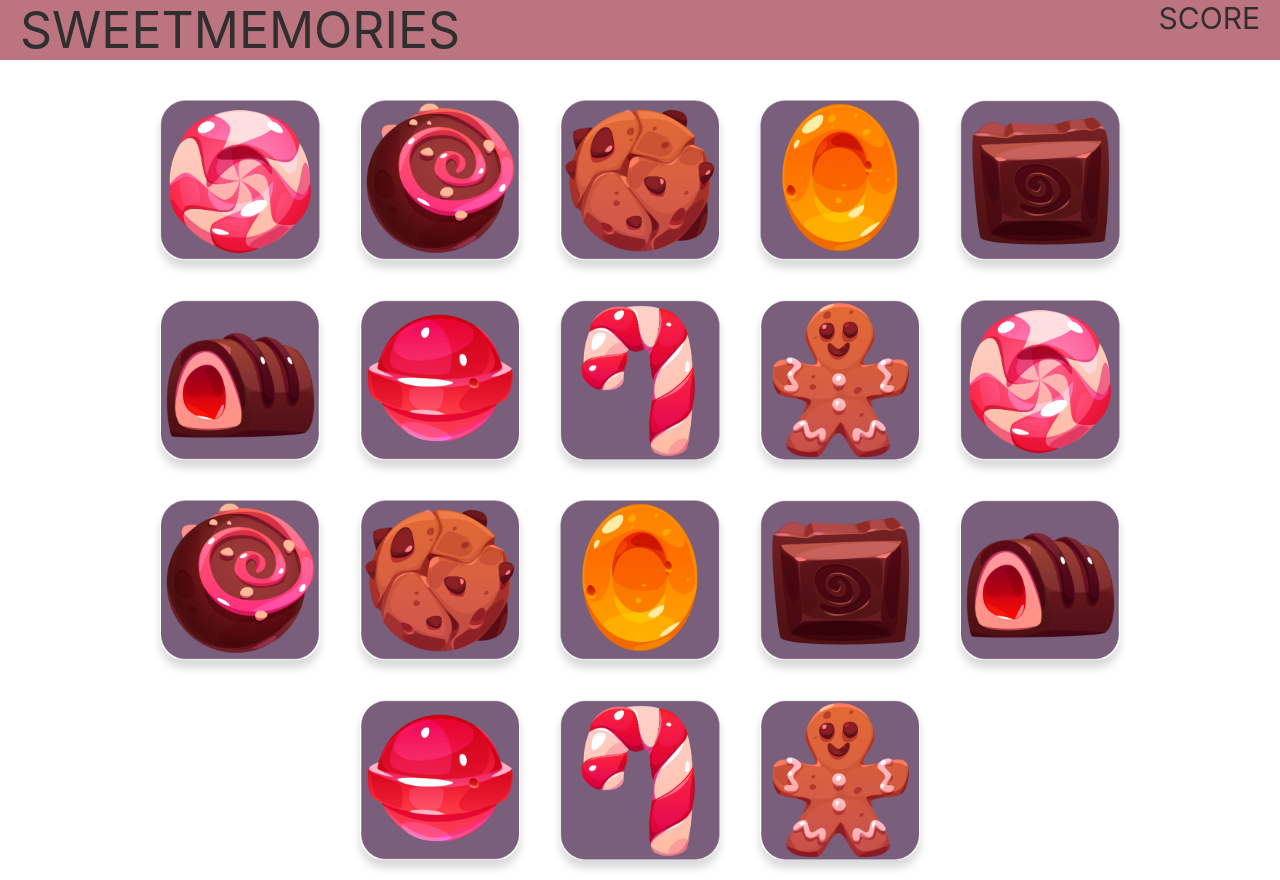
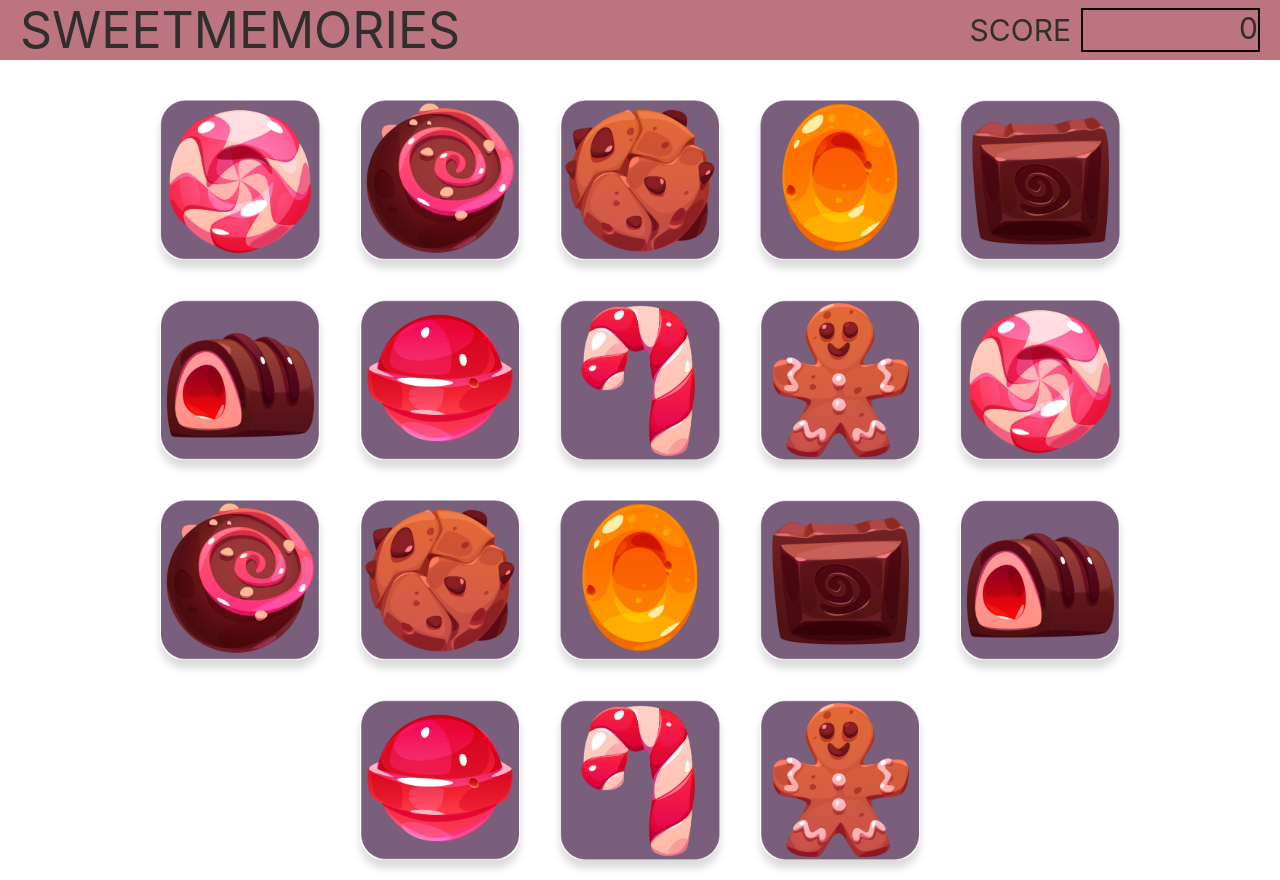
Before and after one commit to soniamogo/sweetMemories, a React (Create React App) app: page / in a window 1280 px wide. Built offline with nearby package versions, Linux system fonts and the light colour scheme.

Commit message:
funcionando con cartas a la vista 10/08

```diff
--- a/src/componentes/Cabecera/index.js
+++ b/src/componentes/Cabecera/index.js
@@ -1,14 +1,15 @@
 import React from 'react'
 import './style.css'
 
-const Cabecera = () => {
+const Cabecera = ({puntuacion}) => {
   return (
     <div id="cabecera">
         <div id='izquierda'>
             SWEETMEMORIES
         </div>
         <div id='derecha'>
-            SCORE
+            <div>SCORE</div>
+            <div id='puntuacion'>{puntuacion}</div>
         </div>
     </div>
   )
--- a/src/componentes/Cabecera/style.css
+++ b/src/componentes/Cabecera/style.css
@@ -12,6 +12,17 @@
 }
 
 #derecha{
+    display: flex;
+    justify-content: center;
+    align-items: center;
     margin-right: 20px;
     font-size: 30px;
 }
+
+#puntuacion{
+    width: 175px;
+    height: 40px;
+    margin-left: 10px;
+    border: 2px solid black;
+    text-align: right;
+}
--- a/src/componentes/CartaFrontal/index.js
+++ b/src/componentes/CartaFrontal/index.js
@@ -11,21 +11,30 @@ import Carta8 from '../../img/8.png'
 import Carta9 from '../../img/9.png'
 
 
-const CartaFrontal = ({carta, seleccion1, seleccion2, puntuacion, jugada, handleClick}) => {
-  handleClick = () =>{
-    jugada(seleccion1, seleccion2, puntuacion)
+const CartaFrontal = ({carta, seleccion}) => {
+  const giraCarta = () =>{
+    seleccion(carta)
   }
   return (
     <div id='carta'>
-        {carta === 'Carta1' && <img src={Carta1} onClick={handleClick}/>}
-        {carta === 'Carta2' && <img src={Carta2}/>}
-        {carta === 'Carta3' && <img src={Carta3}/>}
-        {carta === 'Carta4' && <img src={Carta4}/>}
-        {carta === 'Carta5' && <img src={Carta5}/>}
-        {carta === 'Carta6' && <img src={Carta6}/>}
-        {carta === 'Carta7' && <img src={Carta7}/>}
-        {carta === 'Carta8' && <img src={Carta8}/>}
-        {carta === 'Carta9' && <img src={Carta9}/>}
+        {carta === 'Carta1' && <img src={Carta1} onClick={giraCarta}/>}
+        {carta === 'Carta2' && <img src={Carta2} onClick={giraCarta}/>}
+        {carta === 'Carta3' && <img src={Carta3} onClick={giraCarta}/>}
+        {carta === 'Carta4' && <img src={Carta4} onClick={giraCarta}/>}
+        {carta === 'Carta5' && <img src={Carta5} onClick={giraCarta}/>}
+        {carta === 'Carta6' && <img src={Carta6} onClick={giraCarta}/>}
+        {carta === 'Carta7' && <img src={Carta7} onClick={giraCarta}/>}
+        {carta === 'Carta8' && <img src={Carta8} onClick={giraCarta}/>}
+        {carta === 'Carta9' && <img src={Carta9} onClick={giraCarta}/>}
+        {carta === 'Carta10' && <img src={Carta1} onClick={giraCarta}/>}
+        {carta === 'Carta11' && <img src={Carta2} onClick={giraCarta}/>}
+        {carta === 'Carta12' && <img src={Carta3} onClick={giraCarta}/>}
+        {carta === 'Carta13' && <img src={Carta4} onClick={giraCarta}/>}
+        {carta === 'Carta14' && <img src={Carta5} onClick={giraCarta}/>}
+        {carta === 'Carta15' && <img src={Carta6} onClick={giraCarta}/>}
+        {carta === 'Carta16' && <img src={Carta7} onClick={giraCarta}/>}
+        {carta === 'Carta17' && <img src={Carta8} onClick={giraCarta}/>}
+        {carta === 'Carta18' && <img src={Carta9} onClick={giraCarta}/>}
     </div>
   )
 }
--- a/src/componentes/SweetMemories/index.js
+++ b/src/componentes/SweetMemories/index.js
@@ -7,25 +7,55 @@ export default class SweetMemories extends Component {
   constructor(props) {
       super(props)
       this.state = {
-          seleccion1:'algo',
-          seleccion2:'algo2',
+          seleccion1:'',
+          seleccion2:'',
           puntuacion:0,
       }
   }
 
-  jugada = (seleccion1, seleccion2, puntuacion) =>{
+  seleccion = (select) =>{
+    console.log('ejecutando inicio')
+    console.log(seleccion1, seleccion2)
+    var {seleccion1, seleccion2} = this.state
+    if(seleccion1 === ''){
+      seleccion1 = select
+    }else{
+      seleccion2 = select
+    }
+    console.log(seleccion1, seleccion2)
+    this.setState({seleccion1:seleccion1, seleccion2:seleccion2})
+    if(seleccion1 !=='' && seleccion2 !==''){
+      this.jugada(seleccion1, seleccion2)
+    }
+  }
+
+  jugada = (select1, select2) =>{
     var {seleccion1, seleccion2, puntuacion} = this.state
-    if(seleccion1 === seleccion2){
-      puntuacion = puntuacion + 100;
-      console.log(puntuacion, seleccion1, seleccion2)
-    }
-    this.setState({seleccion1:seleccion1, seleccion2:seleccion2, puntuacion:puntuacion})
+    console.log('ejecutando jugada')
+    console.log(seleccion1, seleccion2, puntuacion)
+      if(select1 === 'Carta1' && select2 === 'Carta10' ||
+          select1   === 'Carta2' && select2 === 'Carta11' ||
+          select1 === 'Carta3' && select2 === 'Carta12' ||
+          select1 === 'Carta4' && select2 === 'Carta13' ||
+          select1 === 'Carta5' && select2 === 'Carta14' ||
+          select1 === 'Carta6' && select2 === 'Carta15' ||
+          select1 === 'Carta7' && select2 === 'Carta16' ||
+          select1 === 'Carta8' && select2 === 'Carta17' ||
+          select1 === 'Carta9' && select2 === 'Carta18'){
+            puntuacion = puntuacion + 100;
+           console.log(seleccion1, seleccion2, puntuacion)
+      // }else{
+      //   console.log(seleccion1, seleccion2, puntuacion)
+      }
+
+    this.setState({seleccion1:'', seleccion2:'', puntuacion:puntuacion})
+
   }
   render() {
     return (
       <div id='global'>
         <Cabecera puntuacion={this.state.puntuacion}/>
-        <Tablero seleccion1={this.state.seleccion1} seleccion2={this.state.seleccion2} jugada={this.jugada} puntuacion={this.state.puntuacion}/>
+        <Tablero seleccion1={this.state.seleccion1} seleccion={this.seleccion} puntuacion={this.state.puntuacion} seleccion2={this.state.seleccion2}/>
       </div>
     )
   }
--- a/src/componentes/Tablero/index.js
+++ b/src/componentes/Tablero/index.js
@@ -6,10 +6,10 @@ import Carta1 from '../../img/1.png'
 
 
 var cartaTrasera = ['1', '2', '3', '4', '5', '6', '7', '8', '9', '10', '11', '12', '13', '14', '15', '16', '17', '18']
-var cartaFrontal = ['Carta1', 'Carta2', 'Carta3', 'Carta4', 'Carta5', 'Carta6', 'Carta7', 'Carta8', 'Carta9', 'Carta1', 'Carta2', 'Carta3', 'Carta4', 'Carta5', 'Carta6', 'Carta7', 'Carta8', 'Carta9']
+var cartaFrontal = ['Carta1', 'Carta2', 'Carta3', 'Carta4', 'Carta5', 'Carta6', 'Carta7', 'Carta8', 'Carta9', 'Carta10', 'Carta11', 'Carta12', 'Carta13', 'Carta14', 'Carta15', 'Carta16', 'Carta17', 'Carta18']
 
 
-const Tablero = ({jugada, seleccion1, seleccion2, puntuacion}) => {
+const Tablero = ({seleccion, seleccion1, seleccion2, puntuacion}) => {
   return (
     <div id='tableroCartas'>
         {/* <div id='cartaTras'>
@@ -19,7 +19,7 @@ const Tablero = ({jugada, seleccion1, seleccion2, puntuacion}) => {
         </div> */}
         <div id='cartaFron'>
           {cartaFrontal.map(carta =>{
-          return <CartaFrontal carta={carta} key={carta} handleClick={jugada} seleccion1={seleccion1} seleccion2={seleccion2} puntuacion={puntuacion}/>
+          return <CartaFrontal carta={carta} key={carta} seleccion={seleccion} seleccion1={seleccion1} puntuacion={puntuacion} seleccion2={seleccion2}/>
           })}
         </div>
     </div>
```
